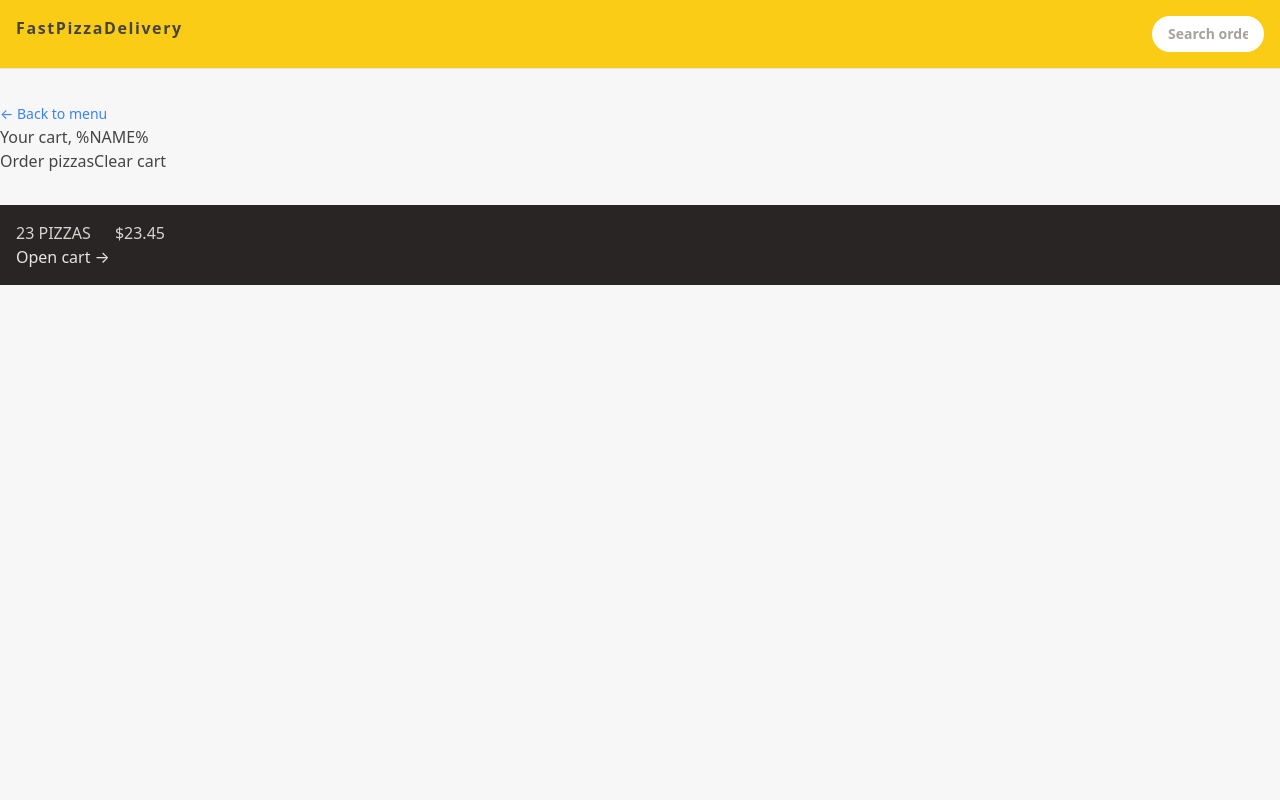
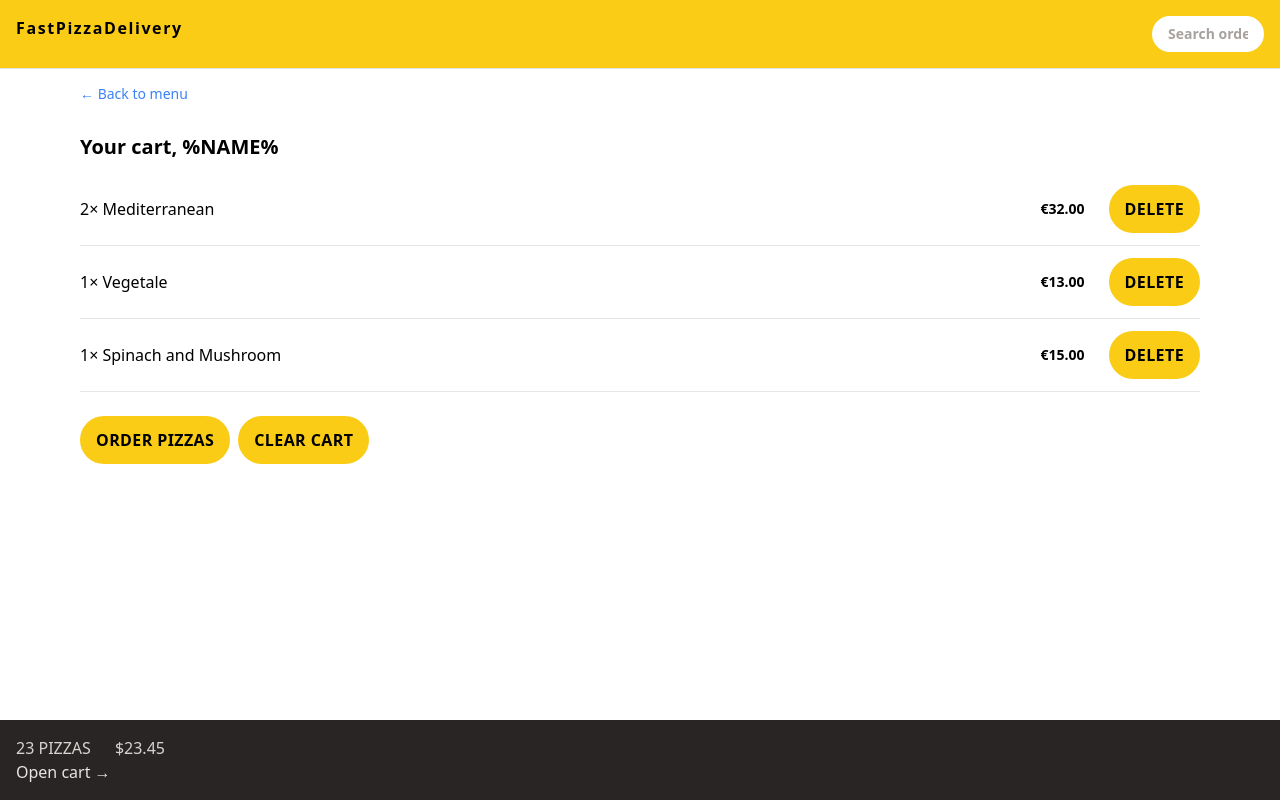
Before and after one commit to shukrat29/FastPizzaDelivery, a React (Vite) app: page /cart in a window 1280 px wide. Built offline with nearby package versions, Linux system fonts and the light colour scheme; no server answers.

Commit message:
clean up

```diff
--- a/src/features/cart/Cart.jsx
+++ b/src/features/cart/Cart.jsx
@@ -1,34 +1,36 @@
 import { Link } from "react-router-dom";
+import CartItem from "./CartItem";
+import Button from "../../ui/Button";
 
-// const fakeCart = [
-//   {
-//     pizzaId: 12,
-//     name: "Mediterranean",
-//     quantity: 2,
-//     unitPrice: 16,
-//     totalPrice: 32,
-//   },
-//   {
-//     pizzaId: 6,
-//     name: "Vegetale",
-//     quantity: 1,
-//     unitPrice: 13,
-//     totalPrice: 13,
-//   },
-//   {
-//     pizzaId: 11,
-//     name: "Spinach and Mushroom",
-//     quantity: 1,
-//     unitPrice: 15,
-//     totalPrice: 15,
-//   },
-// ];
+const fakeCart = [
+  {
+    pizzaId: 12,
+    name: "Mediterranean",
+    quantity: 2,
+    unitPrice: 16,
+    totalPrice: 32,
+  },
+  {
+    pizzaId: 6,
+    name: "Vegetale",
+    quantity: 1,
+    unitPrice: 13,
+    totalPrice: 13,
+  },
+  {
+    pizzaId: 11,
+    name: "Spinach and Mushroom",
+    quantity: 1,
+    unitPrice: 15,
+    totalPrice: 15,
+  },
+];
 
 const Cart = () => {
-  // const cart = fakeCart;
+  const cart = fakeCart;
 
   return (
-    <div>
+    <div className="px-4 py-3">
       <Link
         to="/menu"
         className="text-sm text-blue-500 hover:text-blue-600 hover:underline"
@@ -36,11 +38,16 @@ const Cart = () => {
         &larr; Back to menu
       </Link>
 
-      <h2>Your cart, %NAME%</h2>
+      <h2 className="mt-7 text-xl font-semibold">Your cart, %NAME%</h2>
+      <ul className="divide-y divide-stone-200 border-b mt-3">
+        {cart.map((item) => (
+          <CartItem item={item} key={item.key} />
+        ))}
+      </ul>
+      <div className="mt-6 space-x-2">
+        <Button to="/order/new">Order pizzas</Button>
 
-      <div>
-        <Link to="/order/new">Order pizzas</Link>
-        <button>Clear cart</button>
+        <Button>Clear Cart</Button>
       </div>
     </div>
   );
--- a/src/features/cart/CartItem.jsx
+++ b/src/features/cart/CartItem.jsx
@@ -1,16 +1,29 @@
+import Button from "../../ui/Button";
+import { formatCurrency } from "../../utils/helpers";
+import PropTypes from "prop-types";
+
 const CartItem = ({ item }) => {
-  const { pizzaId, name, quantity, totalPrice } = item;
+  const { name, quantity, totalPrice } = item;
 
   return (
-    <li>
-      <p>
+    <li className="py-3 sm:flex sm:items-center sm:justify-between">
+      <p className="mb-1 sm:mb-0">
         {quantity}&times; {name}
       </p>
-      <div>
-        <p>{formatCurrency(totalPrice)}</p>
+      <div className="flex items-center justify-between sm:gap-6">
+        <p className="text-sm font-bold">{formatCurrency(totalPrice)}</p>
+        <Button>Delete</Button>
       </div>
     </li>
   );
 };
 
+CartItem.propTypes = {
+  item: PropTypes.shape({
+    name: PropTypes.string.isRequired,
+    quantity: PropTypes.number.isRequired,
+    totalPrice: PropTypes.number.isRequired,
+  }).isRequired,
+};
+
 export default CartItem;
--- a/src/index.css
+++ b/src/index.css
@@ -6,27 +6,12 @@
   .input {
     @apply rounded-full border py-2 px-4 border-stone-200 text-sm transition-all duration-300 focus:outline-none focus:ring focus:ring-yellow-400 md:px-6 md:py-3;
   }
-}
-
-body {
-  font-family: system-ui, -apple-system, BlinkMacSystemFont, "Segoe UI", Roboto,
-    Oxygen, Ubuntu, Cantarell, "Open Sans", "Helvetica Neue", sans-serif;
-  background-color: #f7f7f7;
-  color: #444;
-}
-
-.layout {
-  display: grid;
-  grid-template-rows: auto 1fr auto;
-  gap: 32px;
-  /* height: 100dvh; */
-}
 
   /* https://dev.to/afif/i-made-100-css-loaders-for-your-next-project-4eje */
   .loader {
     width: 45px;
     aspect-ratio: 0.75;
-  --c: no-repeat linear-gradient(#333 0 0);
+    --c: no-repeat linear-gradient(theme(colors.stone.800) 0 0);
     background: var(--c) 0% 50%, var(--c) 50% 50%, var(--c) 100% 50%;
     background-size: 20% 50%;
     animation: loading 1s infinite linear;
@@ -46,3 +31,4 @@ body {
       background-position: 0% 50%, 50% 50%, 100% 100%;
     }
   }
+}
--- a/src/ui/AppLayout.jsx
+++ b/src/ui/AppLayout.jsx
@@ -7,13 +7,15 @@ const AppLayout = () => {
   const navigation = useNavigation();
   const isLoading = navigation.state === "loading";
   return (
-    <div className="layout">
+    <div className="grid h-screen grid-rows-[auto_1fr_auto]">
       {isLoading && <Loader />}
       <Header />
-      <main>
-        {/* content */}
-        <Outlet />
-      </main>
+      <div className="overflow-scroll">
+        <main className="max-w-6xl mx-auto">
+          {/* content */}
+          <Outlet />
+        </main>
+      </div>
       <CartOverview />
     </div>
   );
--- a/src/ui/Loader.jsx
+++ b/src/ui/Loader.jsx
@@ -1,5 +1,9 @@
 const Loader = () => {
-  return <div className="loader"></div>;
+  return (
+    <div className="absolute inset-0 flex items-center justify-center bg-slate-200/20 backdrop-blur-sm">
+      <div className="loader"></div>
+    </div>
+  );
 };
 
 export default Loader;
```
Lines whose indentation alone changed are shown as unchanged.
